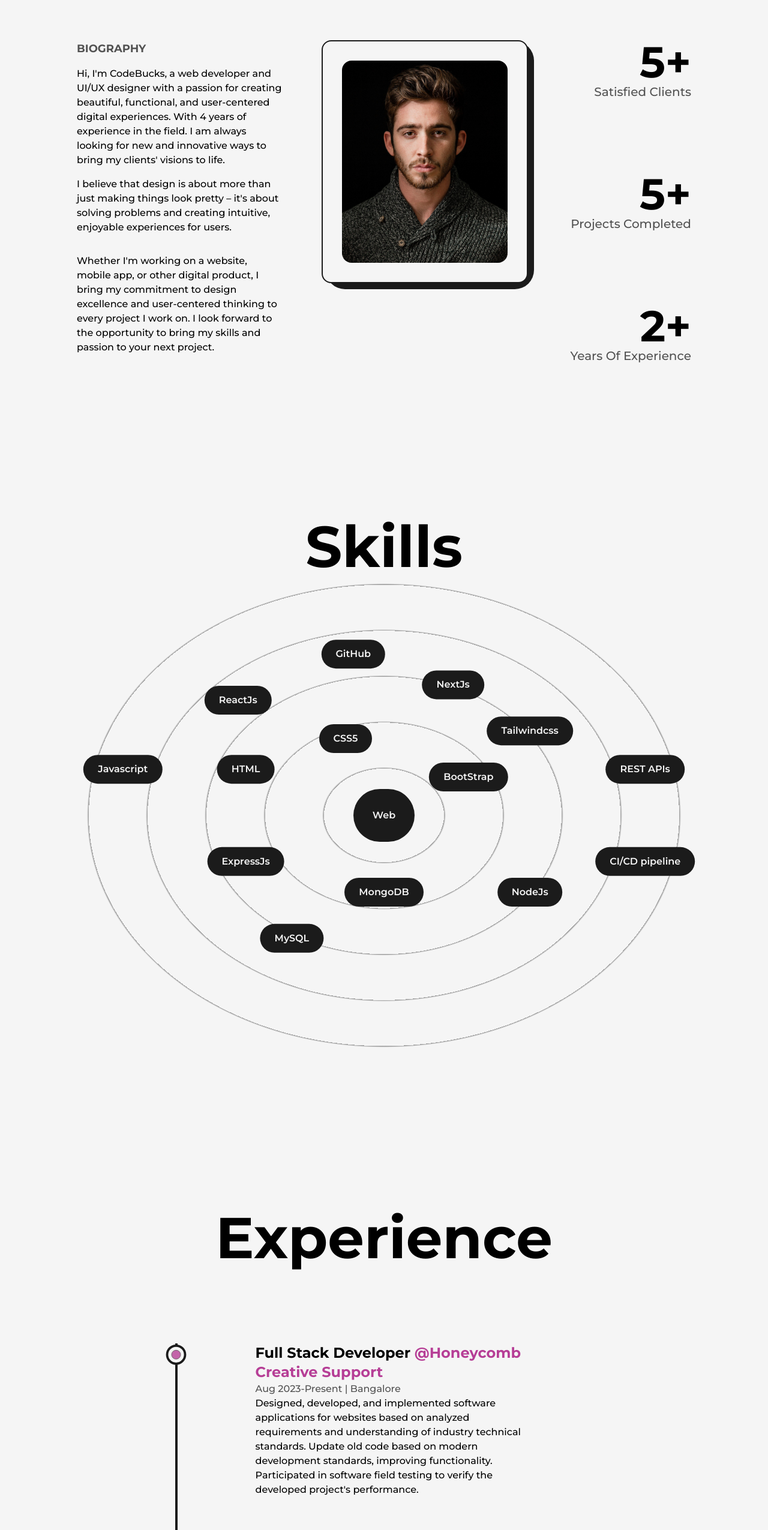
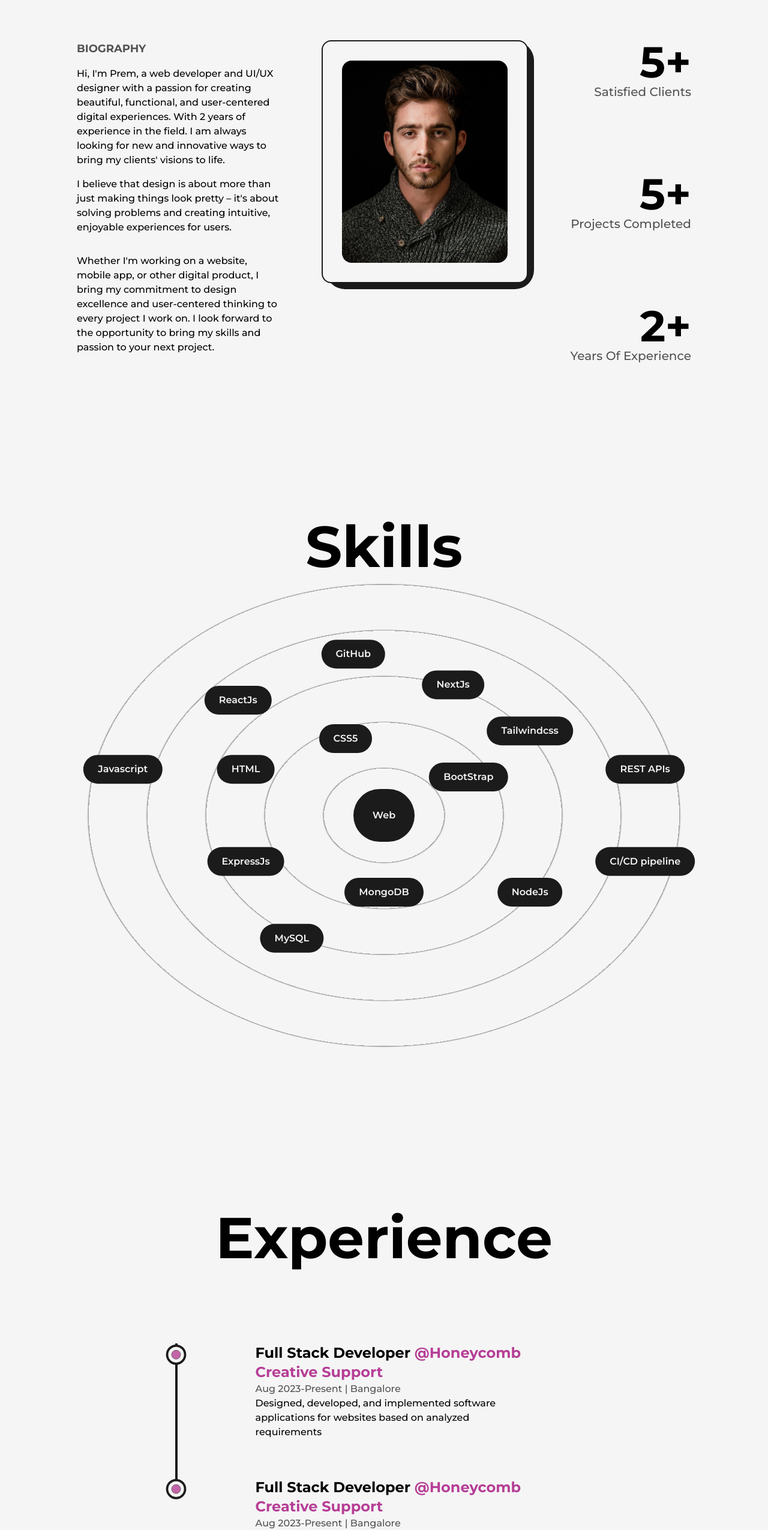
Before and after one commit to PremBhisikar/Portfolio, a Next.js app: page /about in a window 1280 px wide. Shown: the part 221-2771 px from the top of the page at 60% size. Built offline with nearby package versions, Linux system fonts and the light colour scheme.

Commit message:
Education and Experience content changes

```diff
--- a/src/Components/Education.js
+++ b/src/Components/Education.js
@@ -39,7 +39,7 @@ export const Education = () => {
 
     return (
         <div className='my-64'>
-            <h2 className='font-bold text-8xl mb-32 w-full text-center'>
+            <h2 className='font-bold text-8xl mb-32 w-full text-center md:text-5xl md:mt-30'>
                 Education
             </h2>
             <div ref={ref} className='w-[75%] mx-auto relative'>
--- a/src/Components/Experience.js
+++ b/src/Components/Experience.js
@@ -40,13 +40,13 @@ const {scrollYProgress} = useScroll (
 
     return (
         <div className='my-64'>
-            <h2 className='font-bold text-8xl mb-32 w-full text-center'>
+            <h2 className='font-bold text-8xl mb-32 w-full text-center md:text-5xl md:mt-30'>
                 Experience
             </h2>
-            <div ref ={ref} className='w-[75%] mx-auto relative'>
+            <div ref={ref} className='w-[75%] mx-auto relative'>
                 <motion.div
-                style={{scaleY:scrollYProgress}}
-                className='absolute left-9 top-0 w-[4px] h-full bg-dark origin-top dark:bg-light'/>
+                    style={{ scaleY: scrollYProgress }}
+                    className='absolute left-9 top-0 w-[4px] h-full bg-dark origin-top dark:bg-light' />
                 <ul className='w-full flex flex-col items-start justify-between ml-4'>
                 <Details
         position="Full Stack Developer" company= "Honeycomb Creative Support"
@@ -54,11 +54,7 @@ const {scrollYProgress} = useScroll (
     time="Aug 2023-Present" address=" Bangalore"
     work="Designed, developed, and implemented software
     applications for websites based on analyzed requirements
-                    and understanding of industry technical standards.
-                    Update old code based on modern development
-                    standards, improving functionality.
-                    Participated in software field testing to verify the
-                    developed project's performance."
+   "
     />
     <Details
         position="Full Stack Developer" company= "Honeycomb Creative Support"
@@ -66,11 +62,7 @@ const {scrollYProgress} = useScroll (
     time="Aug 2023-Present" address=" Bangalore"
     work="Designed, developed, and implemented software
     applications for websites based on analyzed requirements
-                    and understanding of industry technical standards.
-                    Update old code based on modern development
-                    standards, improving functionality.
-                    Participated in software field testing to verify the
-                    developed project's performance."
+  "
     />
     <Details
         position="Full Stack Developer" company= "Honeycomb Creative Support"
@@ -78,11 +70,7 @@ const {scrollYProgress} = useScroll (
     time="Aug 2023-Present" address=" Bangalore"
     work="Designed, developed, and implemented software
     applications for websites based on analyzed requirements
-                    and understanding of industry technical standards.
-                    Update old code based on modern development
-                    standards, improving functionality.
-                    Participated in software field testing to verify the
-                    developed project's performance."
+    "
     />
                 </ul>
 
--- a/src/Components/HireMe.js
+++ b/src/Components/HireMe.js
@@ -7,7 +7,7 @@ function HireMe() {
     <div className='fixed left-4 bottom-4 flex items-center
     justify-center overflow-hidden md:right-8 md:left-auto md:top-0 md:bottom-auto md:absolute
     '>
-     <div className='w-48 h-auto flex items-center justify-center relative md:bottom-auto'>
+     <div className='w-48  h-auto flex items-center justify-center relative md:bottom-auto xs:top-0'>
      <CircularText className={"fill-dark animate-spin-slow dark:fill-light"}/>
 
      <Link href='mailto:prembhisikar151996@gmail.com' className='flex items-center justify-center
--- a/src/Components/NavBar.js
+++ b/src/Components/NavBar.js
@@ -78,21 +78,21 @@ const NavBar = () => {
                 {/* <CustomLink href="/blogs" title="Blogs" className='ml-4' /> */}
             </nav>
             <nav className='flex items-center justify-center flex-wrap '>
-                <motion.a href="" target={'_blank'}
+                <motion.a href="https://twitter.com/prembhisikar1" target={'_blank'}
                     whileHover={{ y: -2 }}
                     whileTap={{ scale: 0.9 }}
                     className='w-6 mr-3'
                 >
                     <TwitterIcon />
                 </motion.a>
-                <motion.a href="/" target={'_blank'}
+                <motion.a href="https://github.com/PremBhisikar" target={'_blank'}
                     whileHover={{ y: -2 }}
                     whileTap={{ scale: 0.9 }}
                     className='w-6 mx-3'
                 >
                     <GithubIcon />
                 </motion.a>
-                <motion.a href="/" target={'_blank'}
+                <motion.a href="www.linkedin.com/in/prem-bhisikar" target={'_blank'}
                     whileHover={{ y: -2 }}
                     whileTap={{ scale: 0.9 }}
                     className='w-6 mx-3'
@@ -106,13 +106,13 @@ const NavBar = () => {
                 >
                     <PinterestIcon />
                 </motion.a>
-                <motion.a href="/" target={'_blank'}
+                {/* <motion.a href="/" target={'_blank'}
                     whileHover={{ y: -2 }}
                     whileTap={{ scale: 0.9 }}
                     className='w-6 mx-3'
                 >
                     <DribbbleIcon />
-                </motion.a>
+                </motion.a> */}
 
                 <button
                     onClick={() => setMode(mode === "light" ? "dark" : "light")}
--- a/src/pages/about.js
+++ b/src/pages/about.js
@@ -36,7 +36,7 @@ function about() {
   return (
     <>
       <Head>
-        <title>NextJs | About Page</title>
+        <title>About Page</title>
         <meta name='description' content=" any description" />
       </Head>
       <main className='flex w-full flex-col items-center justify-center dark:text-light'>
@@ -46,8 +46,8 @@ function about() {
             <div className='col-span-3 flex flex-col items-start justify-start xl:col-span-4 md:order-2 md:col-span-8'>
               <h2 className='mb-4 text-lg font-bold uppercase text-dark/75 dark:text-light/75'>Biography</h2>
               <p className='font-medium'>
-                Hi, I'm CodeBucks, a web developer and UI/UX designer with a passion for creating beautiful, functional,
-                and user-centered digital experiences. With 4 years of experience in the field. I am always looking for
+                Hi, I'm Prem, a web developer and UI/UX designer with a passion for creating beautiful, functional,
+                and user-centered digital experiences. With 2 years of experience in the field. I am always looking for
                 new and innovative ways to bring my clients' visions to life.
               </p>
 
--- a/src/pages/projects.js
+++ b/src/pages/projects.js
@@ -87,7 +87,7 @@ const projects = () => {
     return (
         <>
             <Head>
-                <title>NextJs | Projects Page</title>
+                <title>Projects Page</title>
                 <meta name='description' content=" any description" />
             </Head>
             <main className='w-full mb-16 flex flex-col items-center justify-center dark:text-light'>
```
Also changed, not shown: .eslintrc.json. Lines whose indentation alone changed are shown as unchanged.
